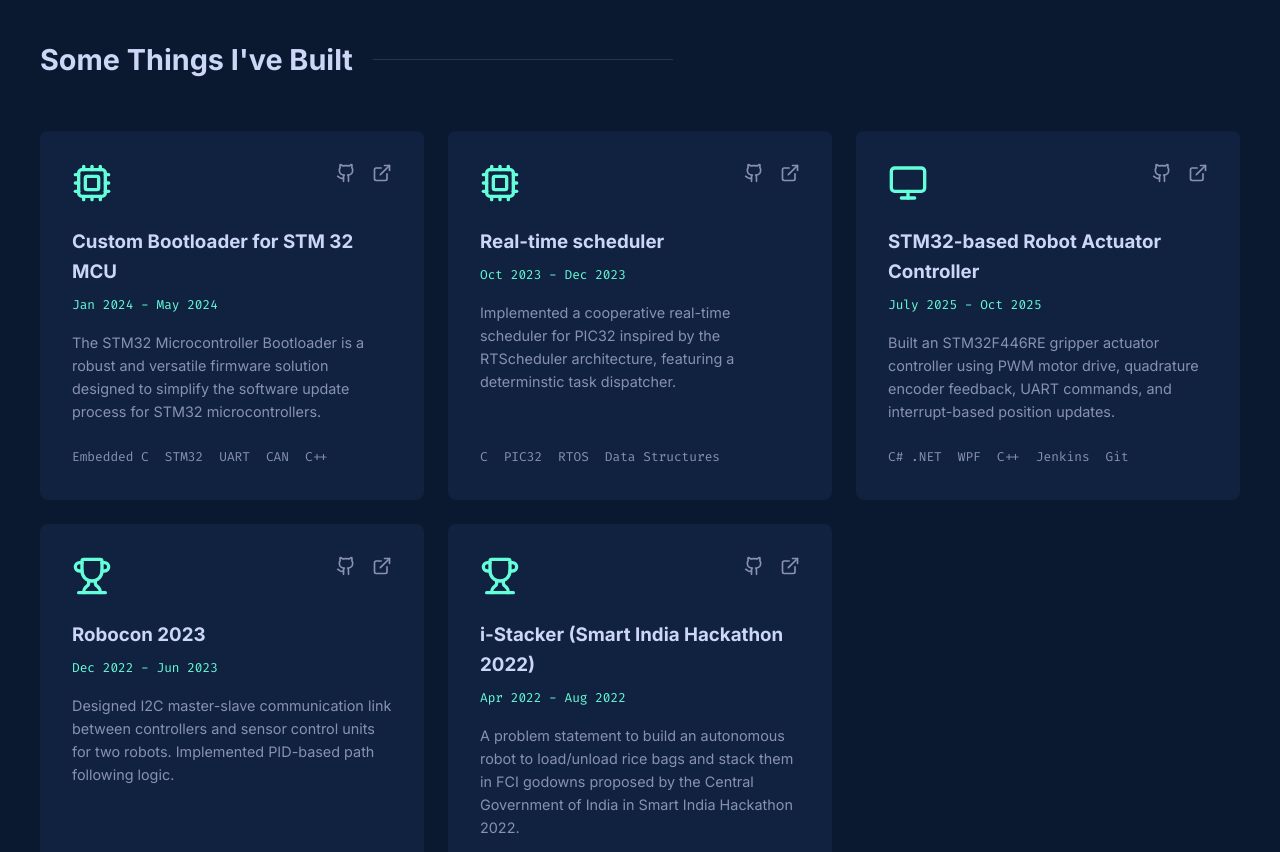
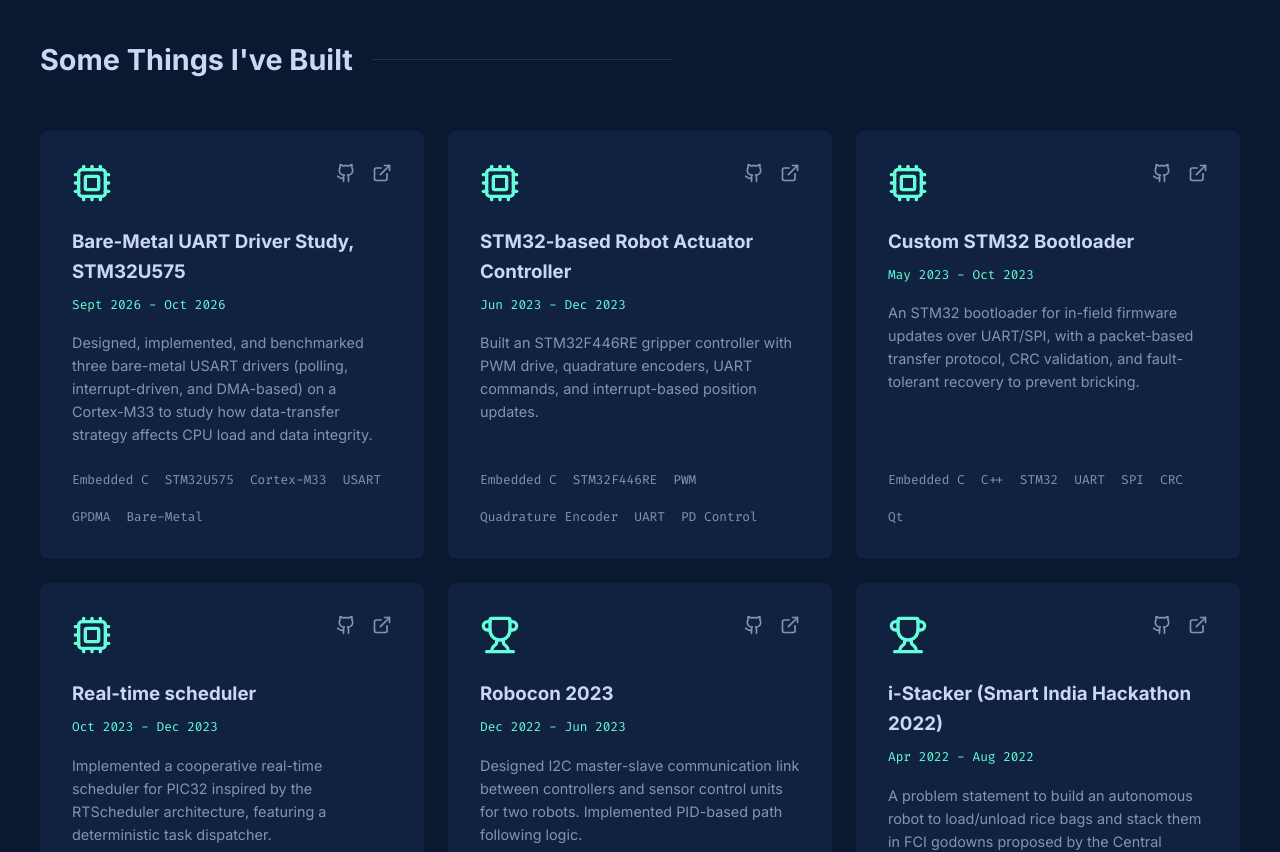
Before and after one commit to Ragu-programmer/Raguram-Portfolio, a React (Vite) app: page / in a window 1280 px wide. Shown: the part 2420-3272 px from the top of the page. Built offline with nearby package versions, Linux system fonts and the light colour scheme.

Commit message:
Added Driver development project under projects section

```diff
--- a/src/sections/Projects.jsx
+++ b/src/sections/Projects.jsx
@@ -5,23 +5,50 @@ import ProjectModal from '../components/ProjectModal';
 
 const projects = [
     {
-        title: "Custom Bootloader for STM 32 MCU",
-        description:"The STM32 Microcontroller Bootloader is a robust and versatile firmware solution designed to simplify the software update process for STM32 microcontrollers.",
-        tech: ["Embedded C", "STM32", "UART", "CAN", "C++"],
-        links: { github: "https://github.com/Ragu-programmer/Custom-Bootloader-for-STM-32-MCU/tree/main", external: "#" },
+        title: "Bare-Metal UART Driver Study, STM32U575",
+        description: "Designed, implemented, and benchmarked three bare-metal USART drivers (polling, interrupt-driven, and DMA-based) on a Cortex-M33 to study how data-transfer strategy affects CPU load and data integrity.",
+        tech: ["Embedded C", "STM32U575", "Cortex-M33", "USART", "GPDMA", "Bare-Metal"],
+        links: { github: "https://github.com/Ragu-programmer/Device-Driver-Development-STM32-MCU", external: "#" },
         type: "embedded",
-        timeline: "Jan 2024 - May 2024",
+        timeline: "Sept 2026 - Oct 2026",
         details: [
-            "It offers support for both USART and CAN communication protocols, providing flexibility to accommodate a wide range of hardware configurations and use cases.",
-            "In addition, this project includes a Qt C++ Graphical User Interface (GUI) application that enhances the bootloader's functionality.",
-            "This GUI facilities the process of flashing images to the STM32 microcontroller, making the software update procedure even more user-friendly.",
-            "This offers Dual Communication Modes: Choose between USART and CAN communication protocols based on your hardware configuration, providing adaptability for different project requirements",
-            "This comes with Effortless Hex File Transfer: The GUI application, developed using Qt C++, allows you to parse and transmit hex files very quickly to the bootloader, streamlining software updates."
+            "Investigated how data-transfer strategy affects CPU load and data integrity on a Cortex-M33 by designing, implementing, and benchmarking three bare-metal USART drivers without HAL: polling, interrupt-driven, and DMA-based.",
+            "Built each tier at register level from the RM0456 reference manual, configuring RCC clocks, GPIO alternate functions, NVIC priorities, and GPDMA channels.",
+            "Used lock-free ring buffers for interrupt-driven I/O and circular GPDMA reception.",
+            "Benchmarked all three tiers on hardware, confirming CPU availability improved from polling to interrupts to DMA.",
+            "Cut CPU interrupts per 100-byte transfer from 100 to 1 with GPDMA, identifying DMA as the best fit for high-throughput streams."
+        ]
+    },
+    {
+        title: "STM32-based Robot Actuator Controller",
+        description: "Built an STM32F446RE gripper controller with PWM drive, quadrature encoders, UART commands, and interrupt-based position updates.",
+        tech: ["Embedded C", "STM32F446RE", "PWM", "Quadrature Encoder", "UART", "PD Control"],
+        links: { github: "https://github.com/Ragu-programmer/STM-32_Motor_Controller", external: "#" },
+        type: "embedded",
+        timeline: "Jun 2023 - Dec 2023",
+        details: [
+            "Developed closed-loop position-control firmware for an STM32F446RE robotic gripper actuator in modular C, integrating 20 kHz PWM motor drive, quadrature encoder feedback, a UART command interface, and an interrupt-driven 1 kHz control loop.",
+            "Transitioned from time-based open-loop actuation to encoder-feedback closed-loop position control, improving positioning consistency by ~5× and reducing motion variation from ~17% to within ±2%.",
+            "Tuned practical PD control with startup boost, dead zone compensation, velocity-aware arrival detection, software limits, and homing-settle calibration to handle actuator friction, inertia, and backlash."
+        ]
+    },
+    {
+        title: "Custom STM32 Bootloader",
+        description: "An STM32 bootloader for in-field firmware updates over UART/SPI, with a packet-based transfer protocol, CRC validation, and fault-tolerant recovery to prevent bricking.",
+        tech: ["Embedded C", "C++", "STM32", "UART", "SPI", "CRC", "Qt"],
+        links: { github: "https://github.com/Ragu-programmer/Custom-Bootloader-for-STM-32-MCU", external: "#" },
+        type: "embedded",
+        timeline: "May 2023 - Oct 2023",
+        details: [
+            "Developed an STM32 bootloader in C/C++ for in-field firmware updates over UART/SPI, with flash partitioning and a safe jump-to-application routine.",
+            "Designed a packet-based transfer protocol with error handling and retransmission for reliable firmware delivery.",
+            "Implemented CRC/checksum validation and a fault-tolerant recovery state machine to prevent bricking on failed or corrupted updates.",
+            "Built a companion Qt C++ GUI that parses hex files and transmits them to the bootloader, making firmware flashing quick and user-friendly."
         ]
     },
     {
         title: "Real-time scheduler",
-        description: "Implemented a cooperative real-time scheduler for PIC32 inspired by the RTScheduler architecture, featuring a determinstic task dispatcher.",
+        description: "Implemented a cooperative real-time scheduler for PIC32 inspired by the RTScheduler architecture, featuring a deterministic task dispatcher.",
         tech: ["C", "PIC32", "RTOS", "Data Structures"],
         links: { github: "#", external: "#" },
         type: "embedded",
@@ -31,19 +58,6 @@ const projects = [
             "Created a tick generator using hardware timers and a deterministic task dispatcher.",
             "Designed task-control structures and interrupt-driven I/O routines without any RTOS.",
             "Demonstrated efficient scheduling, concurrency control, and memory-constrained design limits."
-        ]
-    },
-    {
-        title: "STM32-based Robot Actuator Controller",
-        description: "Built an STM32F446RE gripper actuator controller using PWM motor drive, quadrature encoder feedback, UART commands, and interrupt-based position updates.",
-        tech: ["C# .NET", "WPF", "C++", "Jenkins", "Git"],
-        links: { github: "https://github.com/Ragu-programmer/STM-32_Motor_Controller/", external: "#" },
-        type: "app",
-        timeline: "July 2025 - Oct 2025",
-        details: [
-            "Developed closed-loop position-control firmware for an STM32F446RE robotic gripper actuator in modular C (HAL), integrating 20 kHz PWM motor drive, quadrature encoder feedback, a UART command interface, and an interrupt-driven 1 kHz control loop.",
-            "Redesigned the system from time-based open-loop actuation to encoder-feedback closed-loop control, improving positioning consistency ~5× and reducing motion variation from ~17% to within ±2%.",
-            "Tuned practical PD control with startup boost, deadzone compensation, velocity-aware arrival detection, software limits, and homing-settle calibration to handle actuator friction, inertia, and backlash."
         ]
     },
     {
```
